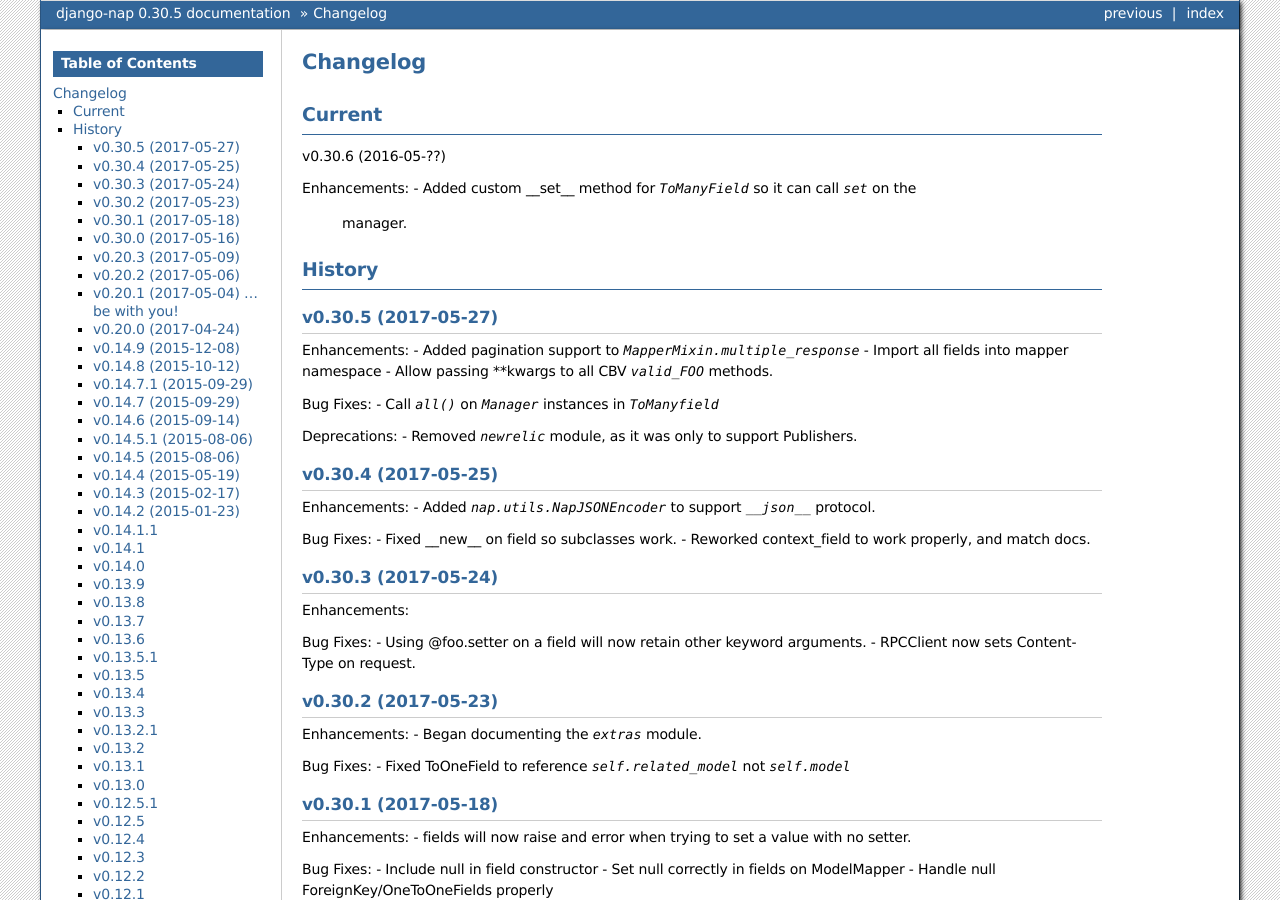
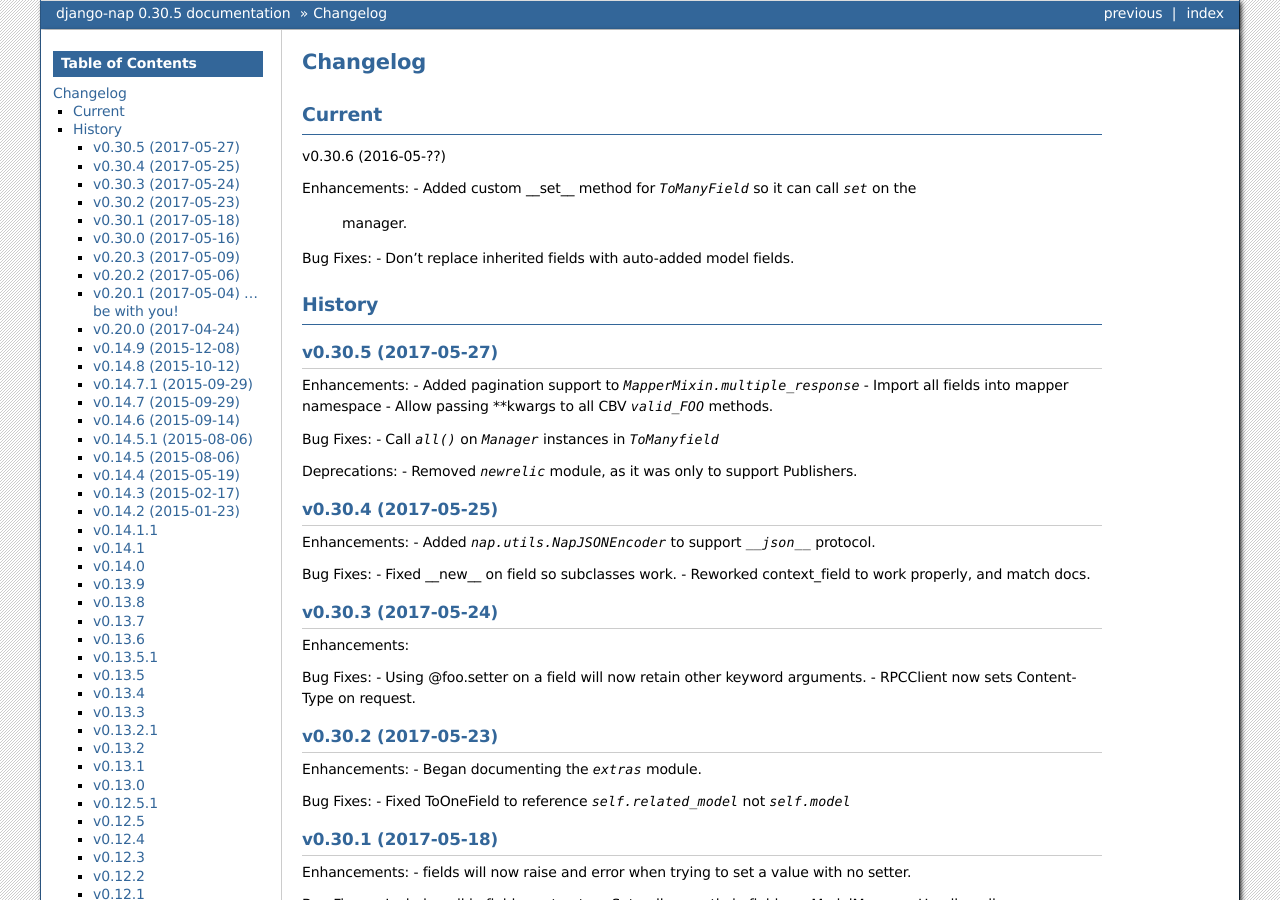
Before and after one commit to funkybob/django-nap, a Sphinx documentation site: the page built from docs/changelog.rst, in a window 1280 px wide and 900 px high. Built offline with Sphinx 7.4.7, drawn with Linux system fonts in a browser that asks for light colours.

Commit message:
Update changelog

```diff
--- a/docs/changelog.rst
+++ b/docs/changelog.rst
@@ -11,6 +11,9 @@
 Enhancements:
 - Added custom __set__ method for `ToManyField` so it can call `set` on the
   manager.
+
+Bug Fixes:
+- Don't replace inherited fields with auto-added model fields.
 
 -------
 History
```
